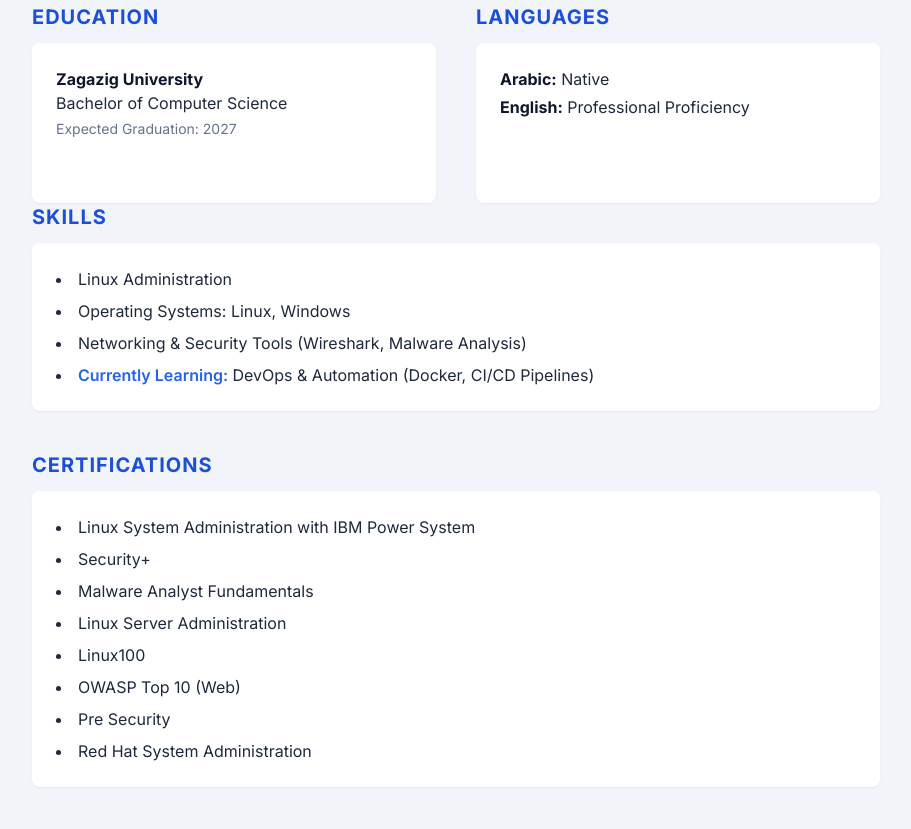
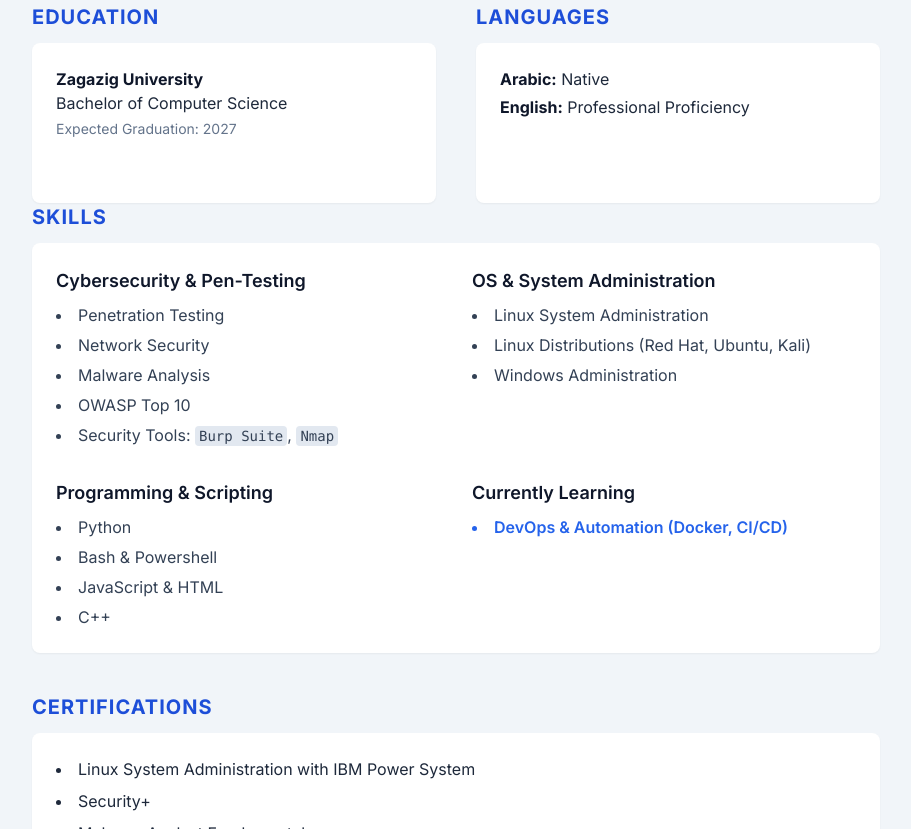
Before and after one commit to elw000/ALi-Elgendy.github.io, a plain HTML site: page index.html in a window 1280 px wide. Shown: the part 443-1272 px from the top of the page, without its empty margins (184-1095 px from the left). Drawn offline with nearby package versions, Linux system fonts and the light colour scheme.

Commit message:
Update index.html

```diff
--- a/index.html
+++ b/index.html
@@ -107,12 +107,47 @@
             <section id="skills">
                 <h2 class="text-xl font-bold uppercase tracking-wider text-blue-700 dark:text-sky-400 mb-3">Skills</h2>
                 <div class="bg-white dark:bg-slate-800/50 p-6 rounded-lg shadow-sm">
-                    <ul class="list-disc list-inside space-y-2">
-                        <li>Linux Administration</li>
-                        <li>Operating Systems: Linux, Windows</li>
-                        <li>Networking & Security Tools (Wireshark, Malware Analysis)</li>
-                        <li><span class="font-semibold text-blue-600 dark:text-sky-400">Currently Learning:</span> DevOps & Automation (Docker, CI/CD Pipelines)</li>
-                    </ul>
+
+                    <div class="grid grid-cols-1 md:grid-cols-2 gap-x-8 gap-y-8">
+
+                        <div>
+                            <h3 class="text-lg font-semibold text-slate-900 dark:text-white mb-2">Cybersecurity & Pen-Testing</h3>
+                            <ul class="list-disc list-inside space-y-1.5 text-slate-700 dark:text-slate-300">
+                                <li>Penetration Testing</li>
+                                <li>Network Security</li>
+                                <li>Malware Analysis</li>
+                                <li>OWASP Top 10</li>
+                                <li>Security Tools: <span class="font-mono text-sm bg-slate-200 dark:bg-slate-700 py-0.5 px-1 rounded">Burp Suite</span>, <span class="font-mono text-sm bg-slate-200 dark:bg-slate-700 py-0.5 px-1 rounded">Nmap</span></li>
+                            </ul>
+                        </div>
+
+                        <div>
+                            <h3 class="text-lg font-semibold text-slate-900 dark:text-white mb-2">OS & System Administration</h3>
+                            <ul class="list-disc list-inside space-y-1.5 text-slate-700 dark:text-slate-300">
+                                <li>Linux System Administration</li>
+                                <li>Linux Distributions (Red Hat, Ubuntu, Kali)</li>
+                                <li>Windows Administration</li>
+                            </ul>
+                        </div>
+
+                        <div>
+                            <h3 class="text-lg font-semibold text-slate-900 dark:text-white mb-2">Programming & Scripting</h3>
+                            <ul class="list-disc list-inside space-y-1.5 text-slate-700 dark:text-slate-300">
+                                <li>Python</li>
+                                <li>Bash & Powershell</li>
+                                <li>JavaScript & HTML</li>
+                                <li>C++</li>
+                            </ul>
+                        </div>
+
+                        <div>
+                            <h3 class="text-lg font-semibold text-slate-900 dark:text-white mb-2">Currently Learning</h3>
+                             <ul class="list-disc list-inside space-y-1.5 text-slate-700 dark:text-slate-300">
+                                <li class="font-semibold text-blue-600 dark:text-sky-400">DevOps & Automation (Docker, CI/CD)</li>
+                            </ul>
+                        </div>
+
+                    </div>
                 </div>
             </section>
 
```
